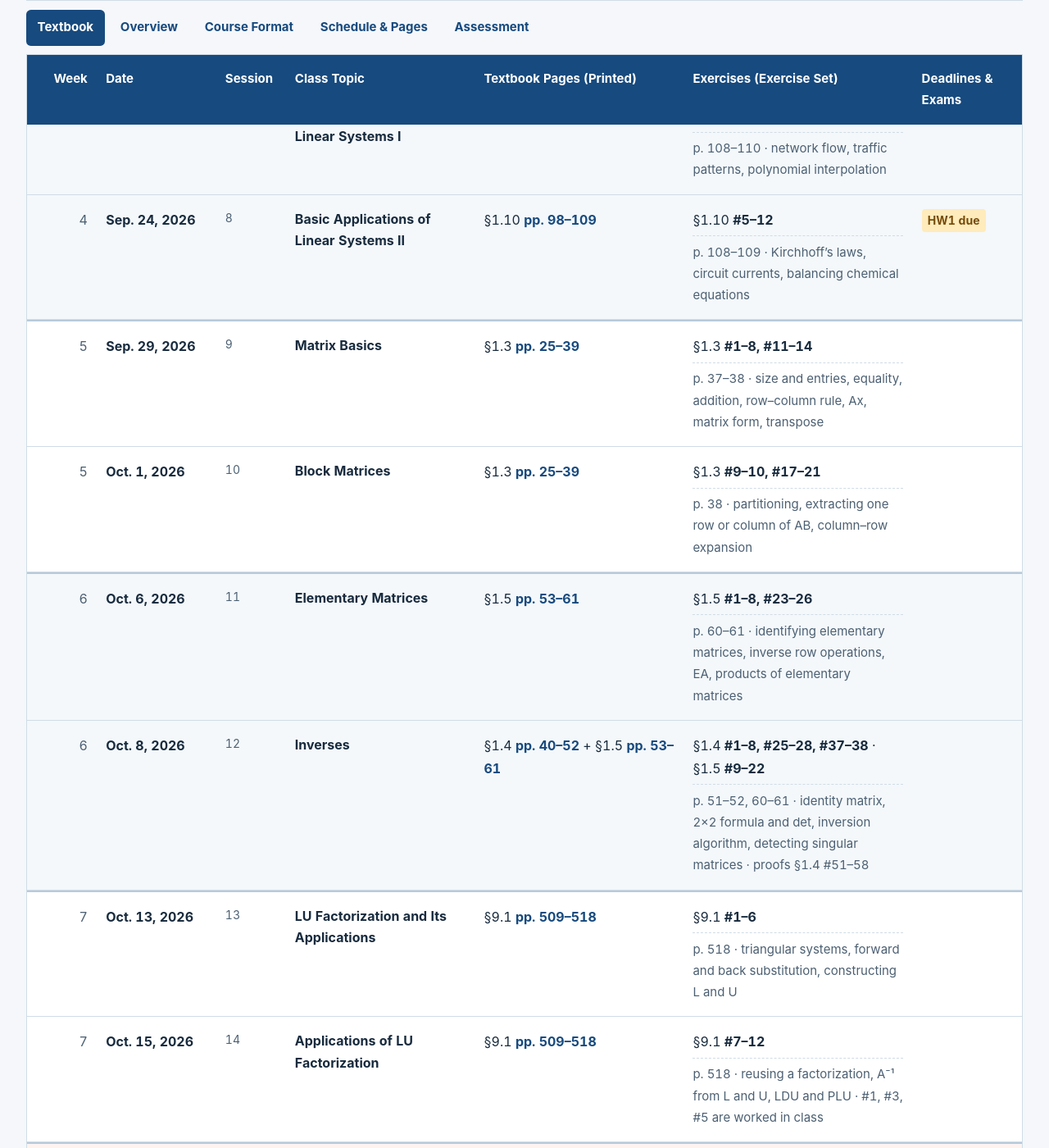
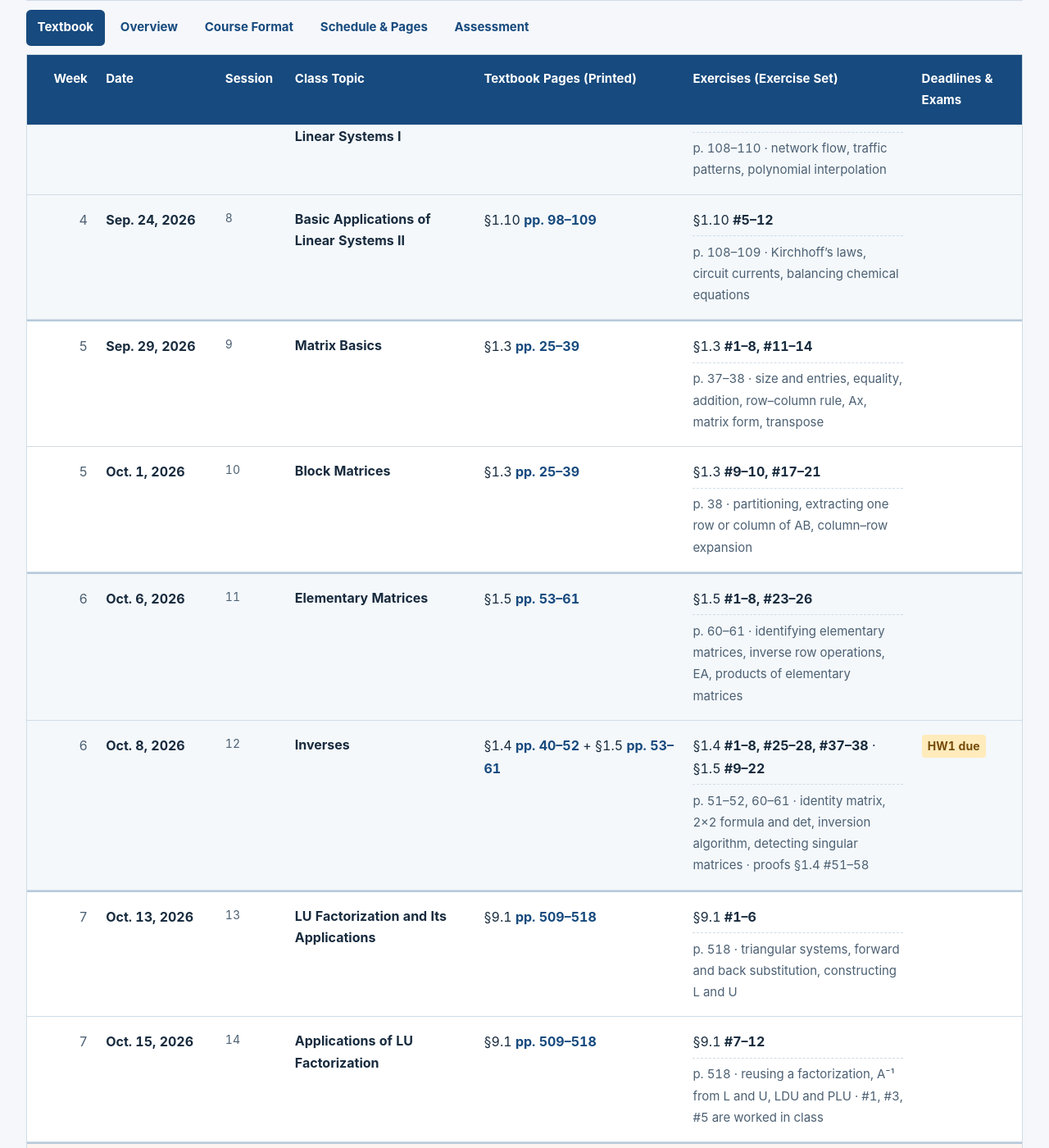
Before and after one commit to MingyuKim87/lec-linear-algebra2026, a Jekyll site: the page built from index.md, in a window 1280 px wide and 1400 px high, scrolled down 3024 px. Shown: the whole window at 82% size. Built offline with Jekyll 4.4.1, drawn with Linux system fonts in a browser that asks for light colours.

Commit message:
Move HW1 deadline to October 8, 2026

```diff
--- a/index.md
+++ b/index.md
@@ -94,11 +94,11 @@ Each section range runs from the start of that section to the page immediately b
 | 3 | Sep. 15, 2026 | 5 | Rank | §4.9 **pp. 276–290** | §4.9 **#1–9, #11–14, #19–20, #28–29, #37**<br><small>p. 287–288 · rank and nullity, maximum rank, the (a)–(g) classification table, four fundamental spaces</small> |  |
 | 3 | Sep. 17, 2026 | 6 | Solving Linear Systems | §1.2 **pp. 11–24** + §1.6 **pp. 62–68** | §1.6 **#1–18**<br><small>p. 67–68 · x = A⁻¹b, several right-hand sides, consistency conditions, Equivalence Theorem · proofs #21–24</small> |  |
 | 4 | Sep. 22, 2026 | 7 | Basic Applications of Linear Systems I | §1.10 **pp. 98–109** | §1.10 **#1–4, #13–18**<br><small>p. 108–110 · network flow, traffic patterns, polynomial interpolation</small> |  |
-| 4 | Sep. 24, 2026 | 8 | Basic Applications of Linear Systems II | §1.10 **pp. 98–109** | §1.10 **#5–12**<br><small>p. 108–109 · Kirchhoff's laws, circuit currents, balancing chemical equations</small> | <span class="badge due">HW1 due</span> |
+| 4 | Sep. 24, 2026 | 8 | Basic Applications of Linear Systems II | §1.10 **pp. 98–109** | §1.10 **#5–12**<br><small>p. 108–109 · Kirchhoff's laws, circuit currents, balancing chemical equations</small> |  |
 | 5 | Sep. 29, 2026 | 9 | Matrix Basics | §1.3 **pp. 25–39** | §1.3 **#1–8, #11–14**<br><small>p. 37–38 · size and entries, equality, addition, row–column rule, Ax, matrix form, transpose</small> |  |
 | 5 | Oct. 1, 2026 | 10 | Block Matrices | §1.3 **pp. 25–39** | §1.3 **#9–10, #17–21**<br><small>p. 38 · partitioning, extracting one row or column of AB, column–row expansion</small> |  |
 | 6 | Oct. 6, 2026 | 11 | Elementary Matrices | §1.5 **pp. 53–61** | §1.5 **#1–8, #23–26**<br><small>p. 60–61 · identifying elementary matrices, inverse row operations, EA, products of elementary matrices</small> |  |
-| 6 | Oct. 8, 2026 | 12 | Inverses | §1.4 **pp. 40–52** + §1.5 **pp. 53–61** | §1.4 **#1–8, #25–28, #37–38** · §1.5 **#9–22**<br><small>p. 51–52, 60–61 · identity matrix, 2×2 formula and det, inversion algorithm, detecting singular matrices · proofs §1.4 #51–58</small> |  |
+| 6 | Oct. 8, 2026 | 12 | Inverses | §1.4 **pp. 40–52** + §1.5 **pp. 53–61** | §1.4 **#1–8, #25–28, #37–38** · §1.5 **#9–22**<br><small>p. 51–52, 60–61 · identity matrix, 2×2 formula and det, inversion algorithm, detecting singular matrices · proofs §1.4 #51–58</small> | <span class="badge due">HW1 due</span> |
 | 7 | Oct. 13, 2026 | 13 | LU Factorization and Its Applications | §9.1 **pp. 509–518** | §9.1 **#1–6**<br><small>p. 518 · triangular systems, forward and back substitution, constructing L and U</small> |  |
 | 7 | Oct. 15, 2026 | 14 | Applications of LU Factorization | §9.1 **pp. 509–518** | §9.1 **#7–12**<br><small>p. 518 · reusing a factorization, A⁻¹ from L and U, LDU and PLU · #1, #3, #5 are worked in class</small> |  |
 | 8 | Oct. 20, 2026 | 15 | Midterm Exam | Review: §1.2, §1.10, §9.1<br><small>Selected review pages: 16–17, 99–100, 518</small> | **Pre-exam review**<br><small>§1.2 #1–24 · §1.3 #1–8 · §1.5 #1–18 · §1.6 #1–18 · §1.10 #1–16 · §9.1 #1–8</small> | <span class="badge due">HW2 due</span> <span class="badge exam">Midterm Exam</span> |
```
Also changed, not shown: other parts of index.md (+1 -1 lines).
